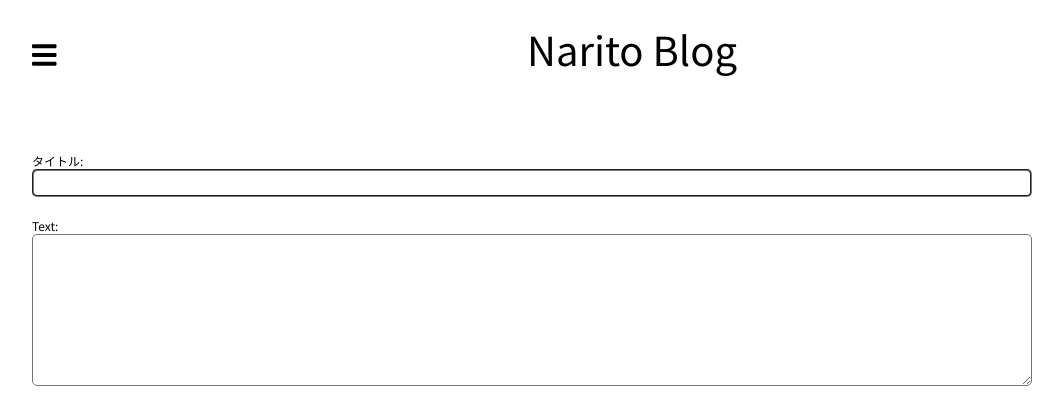
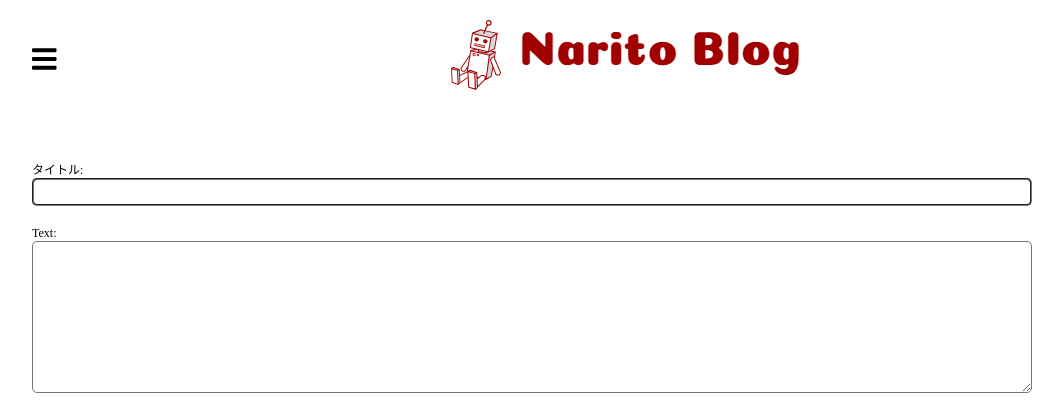
Before and after one commit to MSD110/narito.ninja, a Django app: page /blog/post/add/ in a window 1280 px wide. Shown: the top 410 px of the page, without its empty margins (8-1071 px from the left). Run offline with Django 3.2, Linux system fonts and the light colour scheme; the visitor is signed in with stand-in values (Sample User, id 1); data that the repository does not hold is empty; some libraries are stand-ins or nearby versions.

Commit message:
ロゴの設定

```diff
--- a/blog/templates/blog/base.html
+++ b/blog/templates/blog/base.html
@@ -9,7 +9,6 @@
     <meta name="description" content="{% block description %}{% endblock %}">
     <title>{% block title %}Narito Blog{% endblock %}</title>
 
-    <link href="https://fonts.googleapis.com/css?family=Noto+Sans+JP" rel="stylesheet">
     <script defer src="https://use.fontawesome.com/releases/v5.3.1/js/all.js"></script>
     <link rel="stylesheet" href="{% static 'blog/base.css' %}">
     {% block extra_css %}{% endblock %}
@@ -24,7 +23,7 @@
 {% endif %}
 
 <header>
-    <a href="{% url 'blog:top' %}">Narito Blog</a>
+    <a href="{% url 'blog:top' %}"><img src="{% static 'blog/logo.png' %}"></a>
 </header>
 
 <main>
```
